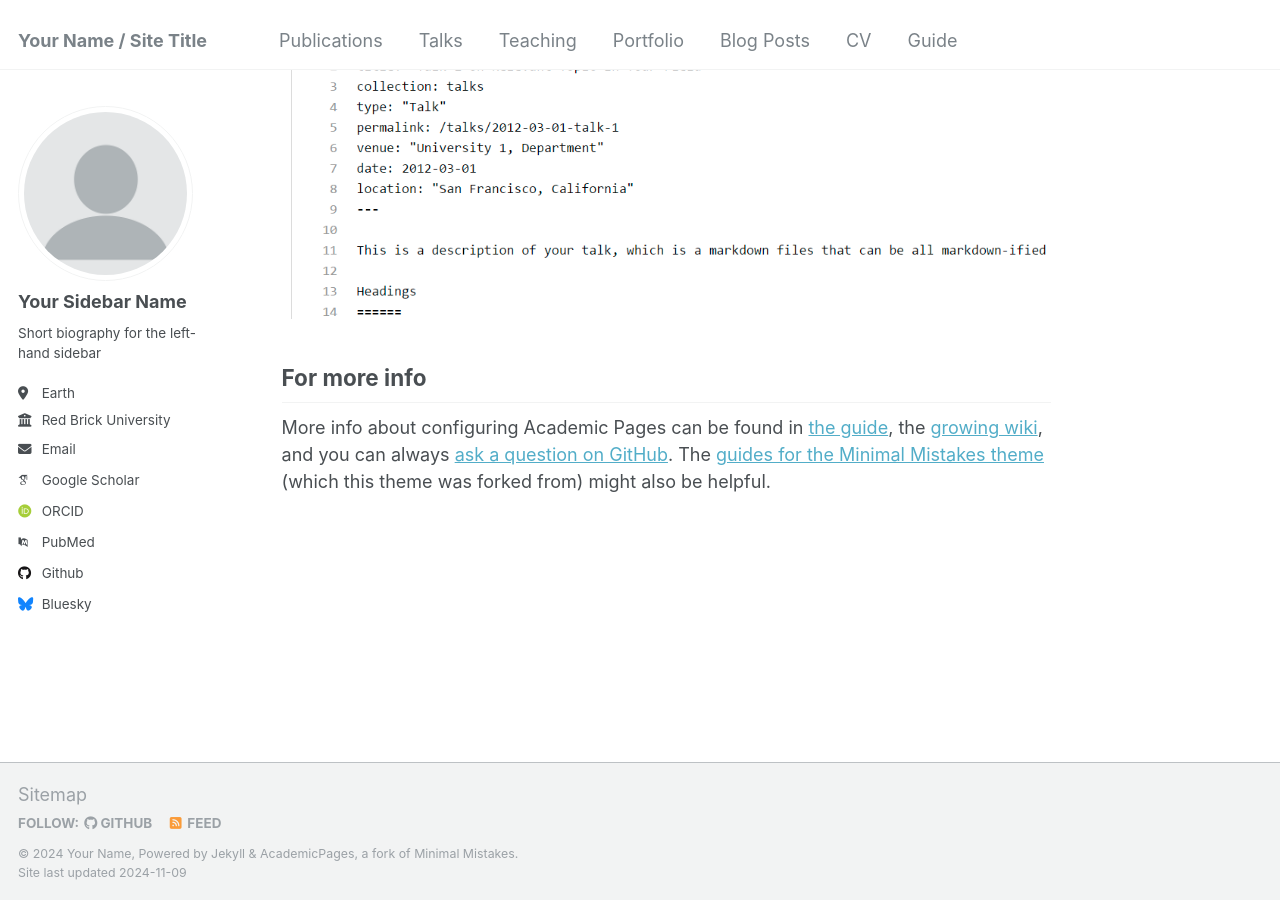
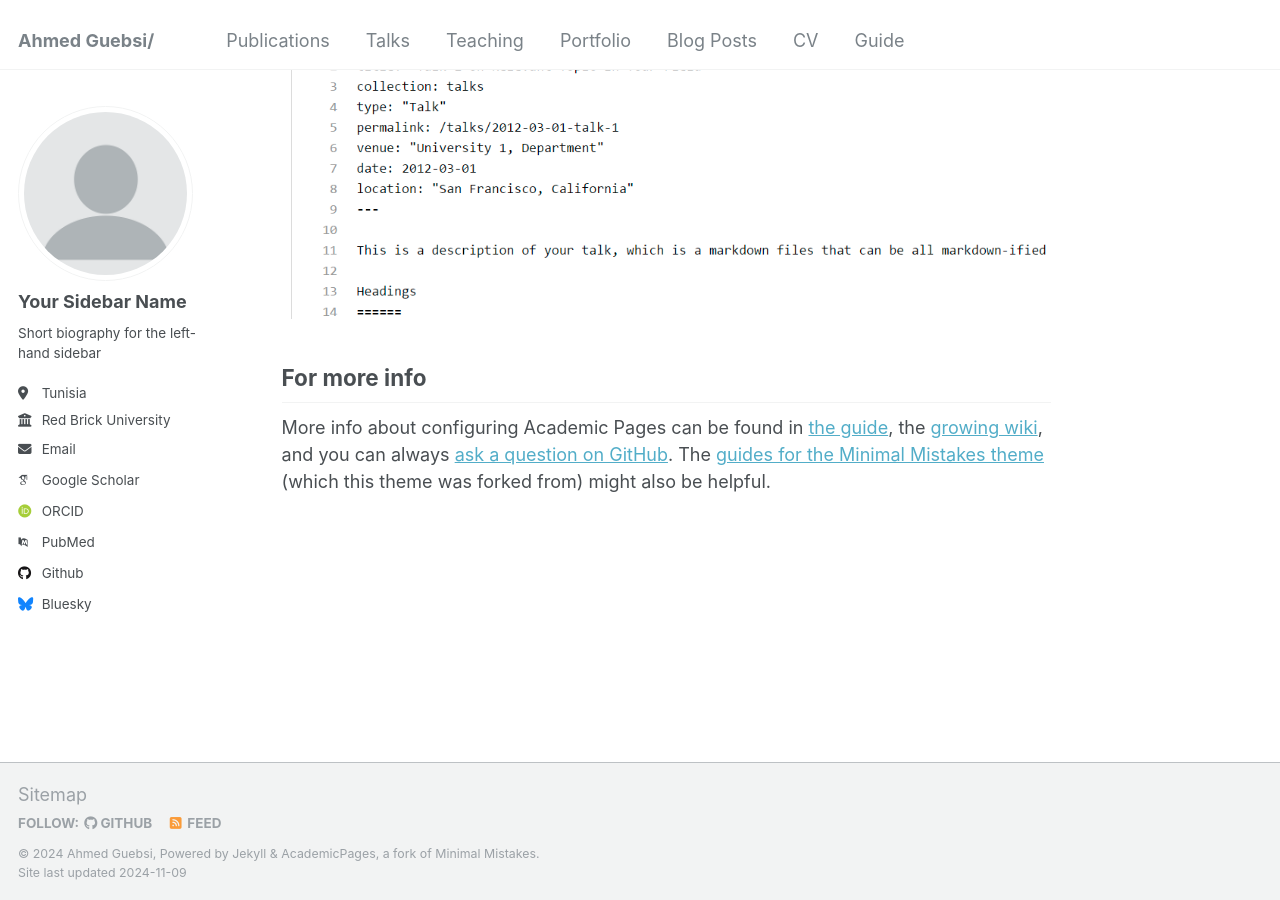
Before and after one commit to ahmedguebsi/ahmedguebsi.github.io, a Jekyll site: the page built from _pages/about.md, in a window 1280 px wide and 900 px high, scrolled down 2643 px. Built offline with Jekyll 4.4.1, drawn with Linux system fonts in a browser that asks for light colours; some web fonts are replaced.

Commit message:
add basic information

```diff
--- a/_config.yml
+++ b/_config.yml
@@ -8,13 +8,13 @@
 
 # Basic Site Settings
 locale                   : "en-US"
-title                    : "Your Name / Site Title"
+title                    : " Ahmed Guebsi/ "
 title_separator          : "-"
-name                     : &name "Your Name"
-description              : &description "personal description"
-url                      : https://academicpages.github.io # the base hostname & protocol for your site e.g. "https://mmistakes.github.io"
+name                     : &name "Ahmed Guebsi"
+description              : &description "Junior AI Backend Developer"
+url                      : https://ahmedguebsi.github.io # the base hostname & protocol for your site e.g. "https://mmistakes.github.io"
 baseurl                  : "" # the subpath of your site, e.g. "/blog"
-repository               : "academicpages/academicpages.github.io"
+repository               : "ahmedguebsi/ahmedguebsi.github.io"
 
 # Site Author - The following control what appear as part of the author content on the side bar.
 #               If a field is blank the icon and link will not appear, otherwise it will be shown.
@@ -25,7 +25,7 @@ author:
   name             : "Your Sidebar Name"
   pronouns         : # example: "she/her"
   bio              : "Short biography for the left-hand sidebar"
-  location         : "Earth"
+  location         : "Tunisia"
   employer         : "Red Brick University"
   uri              : # URL
   email            : "none@example.org"
--- a/package.json
+++ b/package.json
@@ -24,6 +24,7 @@
     "node": ">= 0.10.0"
   },
   "dependencies": {
+    "academic-pages": "file:",
     "fitvids": "^2.1.1",
     "jquery": "^3.7.1",
     "jquery-smooth-scroll": "^2.2.0",
```
